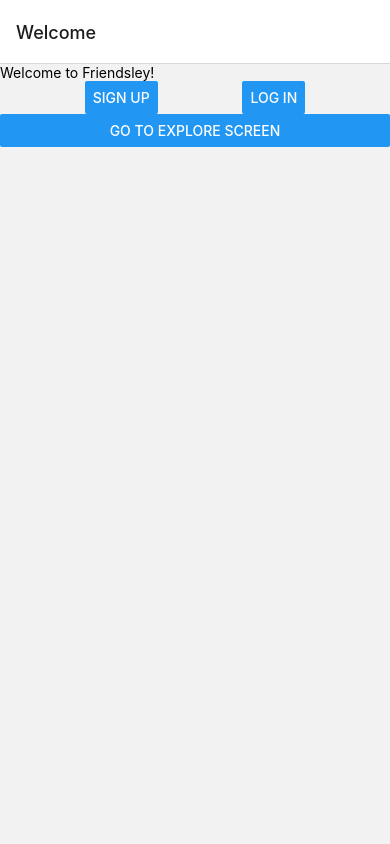
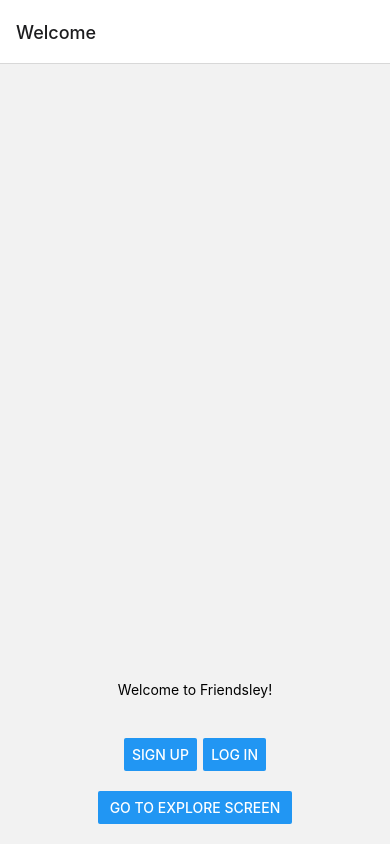
Before and after one commit to cw4360/friendsley-app, a React Native app: screen / in a window 390 px wide. Built offline with nearby package versions, Linux system fonts and the light colour scheme.

Commit message:
Started implementation of Explore and Messaging

```diff
--- a/App.js
+++ b/App.js
@@ -10,8 +10,8 @@
 import EditProfileScreen from './components/EditProfileScreen';
 import WelcomeScreen from './components/WelcomeScreen';
 import SignupScreen from './components/SignupScreen';
-//import MessageScreen from './components/MessageScreen';
-//import ViewAllChatsScreen from './components/ViewAllChatsScreen';
+import MessageScreen from './components/MessageScreen';
+import ViewAllChatsScreen from './components/ViewAllChatsScreen';
 import StateContext from './components/StateContext';
 
 // Importing Firebase Authentication, Cloud Firestore, and Storage
@@ -66,8 +66,8 @@
             <Stack.Screen name="Profile" component={ProfileScreen}/>
             <Stack.Screen name="Edit Profile" component={EditProfileScreen}/>
             <Stack.Screen name="Explore" component={ExploreScreen}/>
-            {/* <Stack.Screen name="Message" component={MessageScreen}/>  */}
-            {/* <Stack.Screen name="View All Chats" component={ViewAllChatsScreen}/> */}
+            <Stack.Screen name="Message" component={MessageScreen}/>
+            <Stack.Screen name="View All Chats" component={ViewAllChatsScreen}/>
           </Stack.Navigator>
         </NavigationContainer>
       </PaperProvider>
--- a/components/ExploreScreen.js
+++ b/components/ExploreScreen.js
@@ -68,6 +68,12 @@
                     <Text>Welcome to the Explore!!</Text>
                     <Button title="Go to Login Screen" onPress={() => props.navigation.navigate('Login')}/>
                 </View>
+                {/* <View>
+                    <Button title = "Go to Message Screen" onPress={() => props.navigation.navigate('Message')}/>
+                </View>
+                <View>
+                    <Button title = "Go to View All Chats Screen" onPress={() => props.navigation.navigate('View All Chats')}/>
+                </View> */}
             </SafeAreaView>
         </ScrollView>
 
--- a/components/LoginScreen.js
+++ b/components/LoginScreen.js
@@ -181,8 +181,8 @@
           </View>
           <View>
             <Button title="Go to Profile Screen" onPress={() => props.navigation.navigate('Profile')}/>
+            <Button title = "Go to View All Chats Screen" onPress = {() => props.navigation.navigate("View All Chats")}/>
           </View>
-
           {/* <ScrollView style={styles.jsonContainer}>
             <Text style={styles.json}>Logged In User: {formatJSON(loggedInUser)}</Text>
           </ScrollView> */}
--- a/components/SignupScreen.js
+++ b/components/SignupScreen.js
@@ -101,7 +101,8 @@
                     interestedIndustry: '',
                     jobExp: '',
                     internshipExp: '',
-                }
+                },
+                messageContacts: [],
               }
             );
         }
--- a/components/ViewAllChatsScreen.js
+++ b/components/ViewAllChatsScreen.js
@@ -4,12 +4,28 @@
 import { StatusBar } from 'expo-status-bar';
 //import {Picker} from '@react-native-picker/picker';
 import StateContext from './StateContext';
+import {
+    // access to Firestore storage features:
+    // for storage access
+    collection, doc, addDoc, setDoc,
+    query, where, getDoc, getDocs
+} from "firebase/firestore";
+
+function formatJSON(jsonVal) {
+    // Lyn sez: replacing \n by <br/> not necesseary if use this CSS:
+    //   white-space: break-spaces; (or pre-wrap)
+    // let replacedNewlinesByBRs = prettyPrintedVal.replace(new RegExp('\n', 'g'), '<br/>')
+    //console.log(JSON.stringify(jsonVal, null, 2));
+    return JSON.stringify(jsonVal, null, 2);
+}
 
 export default function ViewAllChatsScreens(props) {
-    // const stateProps = useContext(StateContext);
+    const stateProps = useContext(StateContext);
+    const auth = stateProps.auth;
+    const db = stateProps.db;
     return (
         <View>
-            <Text>View All Chats</Text>
+            <Text>{formatJSON(db)}</Text>
         </View>
     );
 }
--- a/components/WelcomeScreen.js
+++ b/components/WelcomeScreen.js
@@ -1,23 +1,18 @@
 import React from 'react';
 import { SafeAreaView, View, Text, Button, Image, StyleSheet, ScrollView, TouchableOpacity } from 'react-native';
+import { globalStyles } from "../styles/globalStyles";
 
 export default function WelcomeScreen(props) {
     return (
-        <View>
-            <Text>Welcome to Friendsley!</Text>
-            <View style={{flexDirection: 'row', justifyContent: 'space-evenly'}}>
+        <View style={globalStyles.userInfoSection}>
+            <Text style={{alignSelf: 'center', margin: 20 }}>Welcome to Friendsley!</Text>
+            <View style={{flexDirection: 'row', justifyContent: 'space-evenly', margin: 20}}>
                 <Button title="Sign Up" onPress={() => props.navigation.navigate('Sign Up')}/>
                 <Button title="Log In" onPress={() => props.navigation.navigate('Login')}/>
             </View>
             <View>
                 <Button title="Go to Explore Screen" onPress={() => props.navigation.navigate('Explore')}/>
             </View>
-            {/* <View>
-                <Button title = "Go to Message Screen" onPress={() => props.navigation.navigate('Message')}/>
-            </View>
-            <View>
-                <Button title = "Go to View All Chats Screen" onPress={() => props.navigation.navigate('View All Chats')}/>
-            </View> */}
         </View>
     );
 }
```
